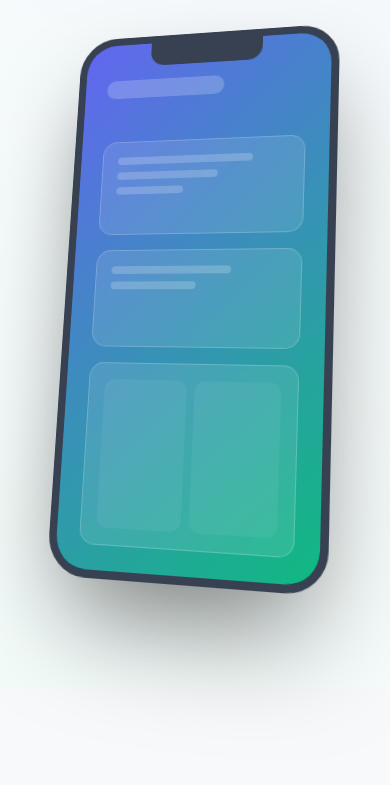
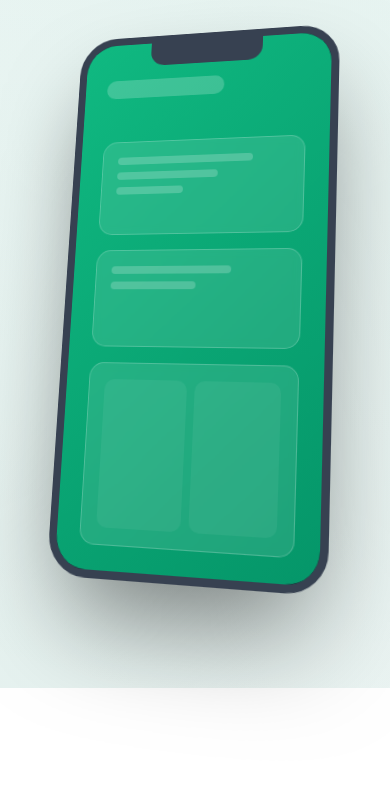
Before and after one commit to gunesdemirdilek/whatsgoon-website, a website built with Vite: page index.html in a window 390 px wide. Shown: the part 562-1347 px from the top of the page. Built offline with nearby package versions, Linux system fonts and the light colour scheme.

Commit message:
style: update color theme to match mobile app palette

```diff
--- a/src/style.css
+++ b/src/style.css
@@ -1,13 +1,13 @@
 :root {
-  --primary: #6366f1;
-  --primary-dark: #4f46e5;
-  --secondary: #10b981;
-  --background: #ffffff;
-  --surface: #f8f9fa;
-  --text: #1f2937;
+  --primary: #10b981;
+  --primary-dark: #059669;
+  --secondary: #34d399;
+  --background: #f9fafb;
+  --surface: #ffffff;
+  --text: #111827;
   --text-light: #6b7280;
   --white: #ffffff;
-  --glass: rgba(255, 255, 255, 0.7);
+  --glass: rgba(249, 250, 251, 0.7);
   --border: #e5e7eb;
   --radius: 1rem;
   --shadow: 0 4px 6px -1px rgba(0, 0, 0, 0.1), 0 2px 4px -1px rgba(0, 0, 0, 0.06);
@@ -15,14 +15,14 @@
 }
 
 [data-theme='dark'] {
-  --primary: #818cf8;
-  --primary-dark: #6366f1;
-  --background: #111827;
-  --surface: #1f2937;
-  --text: #f9fafb;
-  --text-light: #9ca3af;
-  --glass: rgba(31, 41, 55, 0.7);
-  --border: #374151;
+  --primary: #10b981;
+  --primary-dark: #047857;
+  --background: #121212;
+  --surface: #1e1e1e;
+  --text: #f3f4f6;
+  --text-light: #a1a1aa;
+  --glass: rgba(18, 18, 18, 0.7);
+  --border: #3f3f46;
 }
 
 * {
@@ -125,8 +125,8 @@ nav {
   padding-top: 160px;
   padding-bottom: 80px;
   text-align: center;
-  background: radial-gradient(circle at top right, rgba(99, 102, 241, 0.05), transparent),
-    radial-gradient(circle at bottom left, rgba(16, 185, 129, 0.05), transparent);
+  background: radial-gradient(circle at top right, rgba(16, 185, 129, 0.08), transparent),
+    radial-gradient(circle at bottom left, rgba(5, 150, 105, 0.08), transparent);
 }
 
 .hero h1 {
@@ -176,7 +176,7 @@ nav {
 .iphone-screen {
   width: 100%;
   height: 100%;
-  background: linear-gradient(135deg, #6366f1, #10b981);
+  background: linear-gradient(135deg, #10b981, #059669);
   padding: 1.5rem;
   color: white;
   display: flex;
@@ -260,7 +260,7 @@ nav {
 .feature-icon {
   width: 56px;
   height: 56px;
-  background-color: rgba(99, 102, 241, 0.1);
+  background-color: rgba(16, 185, 129, 0.1);
   border-radius: 1rem;
   display: flex;
   align-items: center;
```
